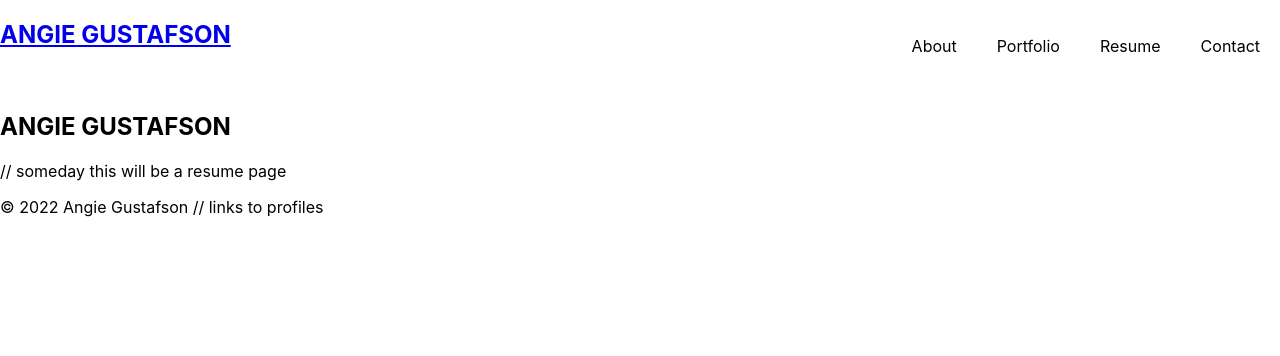
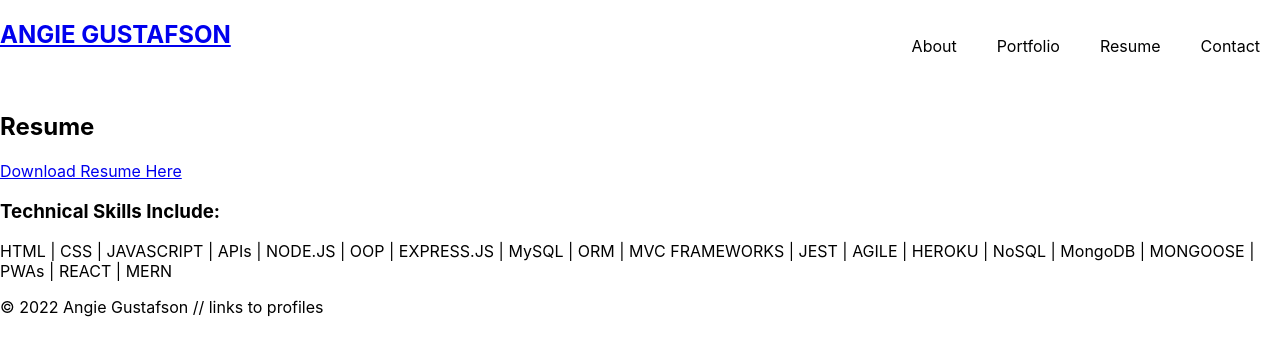
Before and after one commit to angiebunk1/AG-Portfolio, a React (Create React App) app: page / in a window 1280 px wide. Both pictures are taken after a click on the element "Resume". Shown: the top 356 px of the page. Built offline with nearby package versions, Linux system fonts and the light colour scheme.

Commit message:
edited some of the components

```diff
--- a/src/components/About/index.js
+++ b/src/components/About/index.js
@@ -1,15 +1,15 @@
 import React from 'react';
-// import photo here
+import AG from '../../assets/images/AG.jpg';
 
 
 function About() {
   return (
     <section>
       <h1 id="about">ANGIE GUSTAFSON</h1>
-      {/* <img src={} style={{ width: "%" }} alt="" /> */}
+      { <img src={AG} style={{ width: "20%" }} alt="Angie Gustafson standing by a wall and smiling" /> }
       <div>
         <p>
-        // insert bio here
+        Back-End Web Developer with background in Library and Information Science.  Recent graduate of the University of Minnesota with a certificate in Web Development.  Creative and analytical thinker with strong organization, communication, and problem-solving skills. Known for being an ideas-generator and proactive collaborator.
         </p>
       </div>
     </section>
--- a/src/components/Contact/index.js
+++ b/src/components/Contact/index.js
@@ -39,6 +39,9 @@ function Contact() {
   return (
     <section>
       <h1 data-testid="h1tag">Contact me</h1>
+      <p>
+        I'd love to hear from you! You can email me at <span><a href="">angela.gustafson@gmail.com</a></span> or use the form below.
+      </p>
       <form id="contact-form" onSubmit={handleSubmit}>
         <div>
           <label htmlFor="name">Name:</label>
--- a/src/components/Navigation/index.js
+++ b/src/components/Navigation/index.js
@@ -9,7 +9,7 @@ function Navigation (props) {
         <nav>
             <ul className="nav">
                 {sections.map((Section) => (
-                    <li sectionName={`${currentSection.name === Section.name && 'navActive'}`} key={Section.name}>
+                    <li sectionName={`${currentSection.name === Section.name && 'highlight'}`} key={Section.name}>
                         <span onClick={() => setCurrentSection(Section)}>{Section.name}</span>
                     </li>
                 ))}
--- a/src/components/Resume/index.js
+++ b/src/components/Resume/index.js
@@ -4,15 +4,16 @@ import React from 'react';
 
 function Resume() {
   return (
-    <section>
-      <h1 id="about">ANGIE GUSTAFSON</h1>
-      {/* <img src={} style={{ width: "%" }} alt="" /> */}
+    <div>
+      <h2>Resume</h2>
+      <a href='https://drive.google.com/file/d/1OUebNBobsW0fbhDFNmMvudWFtzyjJpM5/view?usp=sharing' target="_blank"> Download Resume Here </a>
       <div>
+        <h3>Technical Skills Include:</h3>
         <p>
-        // someday this will be a resume page
+        HTML | CSS | JAVASCRIPT | APIs | NODE.JS | OOP | EXPRESS.JS | MySQL | ORM | MVC FRAMEWORKS | JEST | AGILE | HEROKU | NoSQL | MongoDB | MONGOOSE | PWAs | REACT | MERN
         </p>
       </div>
-    </section>
+    </div>
   );
 }
 
```
Also changed, not shown: src/assets/images/AG.jpg (added).
